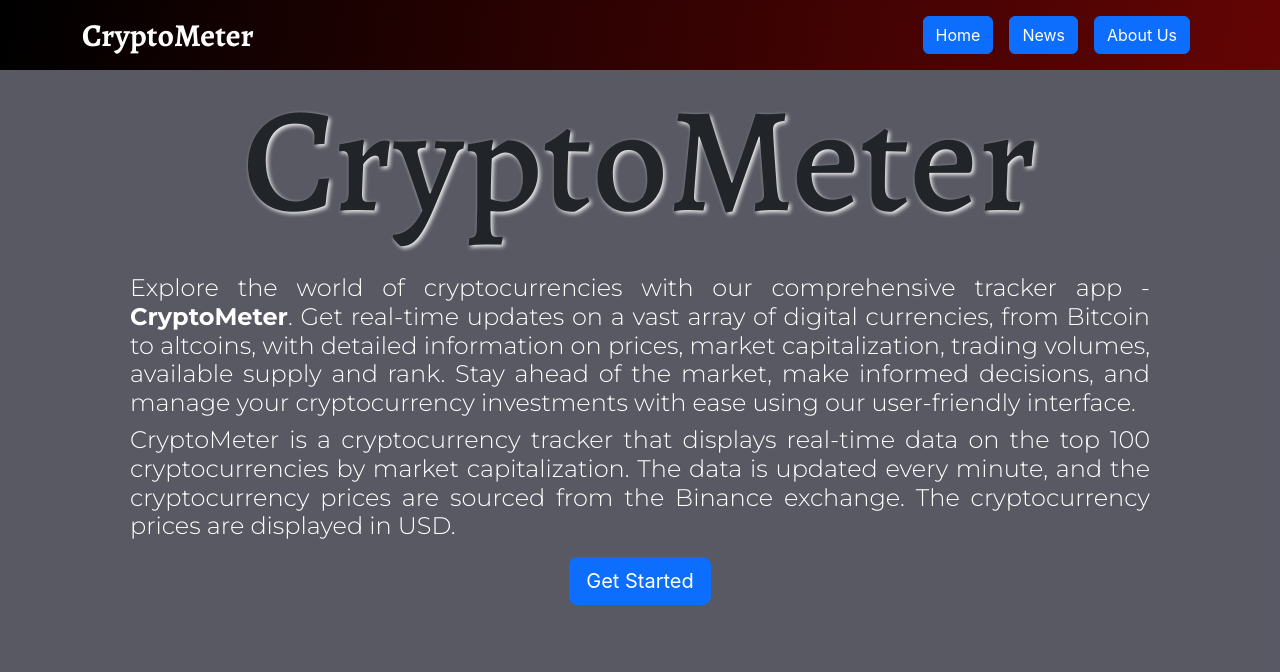
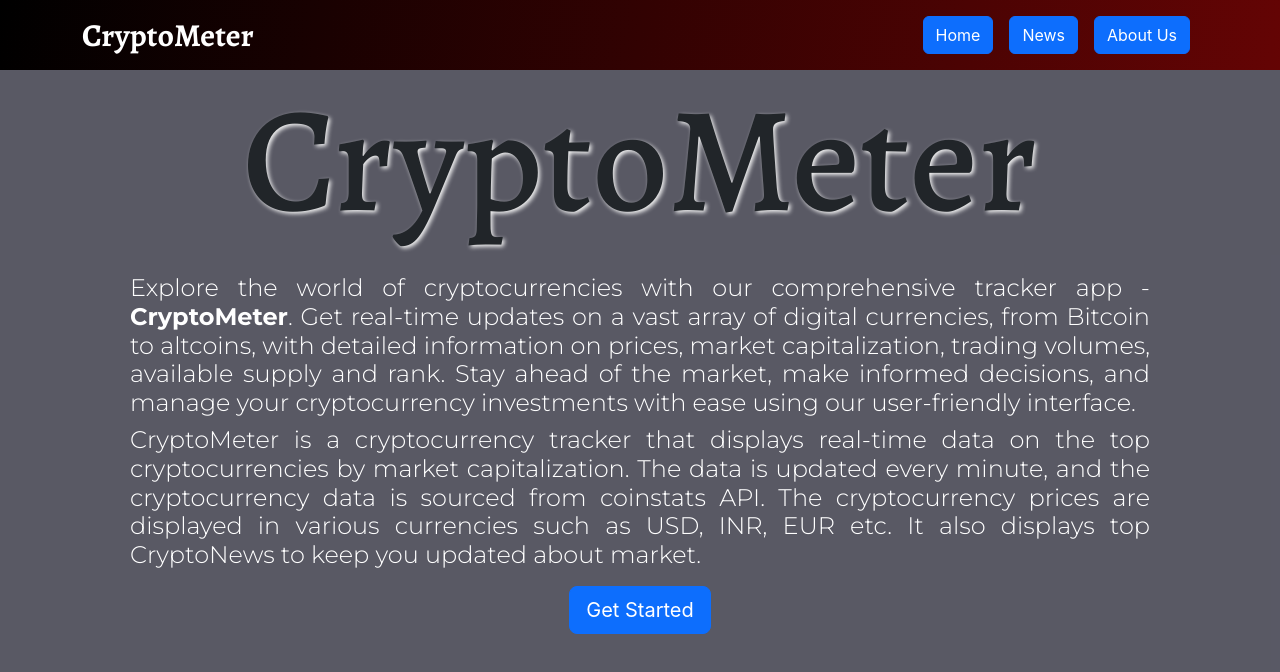
Before and after one commit to VibhashDwivedi/CryptoMet, a React (Create React App) app in the folder frontend/: page / in a window 1280 px wide. Shown: the top 672 px of the page. Built offline with nearby package versions, Linux system fonts and the light colour scheme; a web font is replaced by a local one.

Commit message:
Update cryptocurrency tracker with new data source and additional features

```diff
--- a/frontend/src/components/Welcome.jsx
+++ b/frontend/src/components/Welcome.jsx
@@ -10,7 +10,7 @@
        <h6 className='text-white  fw-light fs-4 px-5'> Explore the world of cryptocurrencies with our comprehensive tracker app - <span className='fw-bold'>  CryptoMeter</span>. Get real-time updates on a vast array of digital currencies, from Bitcoin to altcoins, with detailed information on prices, market capitalization, trading volumes, available supply and rank. Stay ahead of the market, make informed decisions, and manage your cryptocurrency investments with ease using our user-friendly interface.
 </h6></div>
 <p>
-    <h6 className='text-white fw-light fs-4 px-5'>  CryptoMeter is a cryptocurrency tracker that displays real-time data on the top 100 cryptocurrencies by market capitalization. The data is updated every minute, and the cryptocurrency prices are sourced from the Binance exchange. The cryptocurrency prices are displayed in USD.</h6>
+    <h6 className='text-white fw-light fs-4 px-5'>  CryptoMeter is a cryptocurrency tracker that displays real-time data on the top cryptocurrencies by market capitalization. The data is updated every minute, and the cryptocurrency data is sourced from coinstats API. The cryptocurrency prices are displayed in various currencies such as USD, INR, EUR etc. It also displays top CryptoNews to keep you updated about market.</h6>
 </p>
         </div>
 
```
